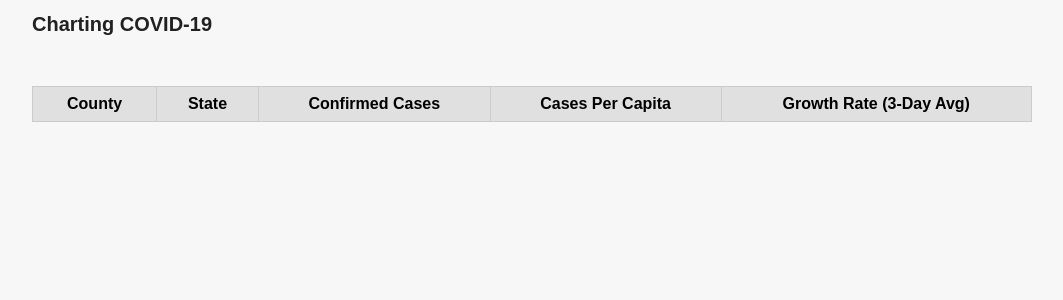
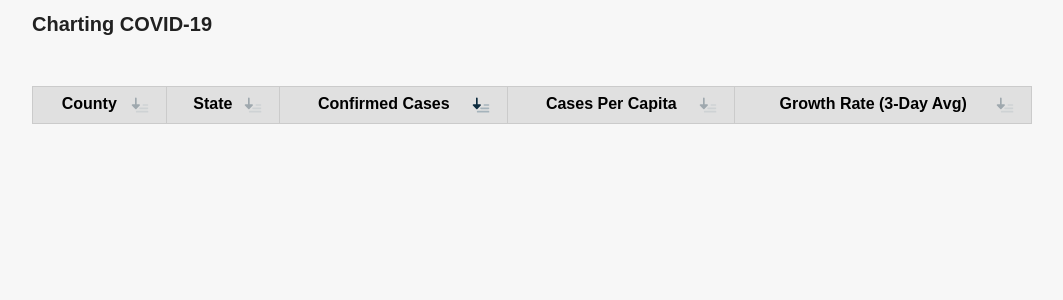
Before and after one commit to mattparrilla/chartingcovid, a Flask app: page / in a window 1280 px wide. Shown: the top 300 px of the page, without its empty margins (108-1171 px from the left). Run offline with Flask 2, Linux system fonts and the light colour scheme; lists and menus that the app fills with data are empty; style sheets or scripts are compiled from the project's sources.

Commit message:
Get column sorting working as intended

```diff
--- a/src/sass/_table.scss
+++ b/src/sass/_table.scss
@@ -15,6 +15,31 @@
   font: italic 85%/1 arial, sans-serif;
   padding: 1em 0;
   text-align: center;
+}
+
+th:before,
+th:before {
+  content: "";
+  float: right;
+  height: 2rem;
+  width: 2rem;
+  background-repeat: no-repeat;
+  background-size: contain;
+  background-image: url("/static/icons/descending.svg");
+  opacity: 0.3;
+}
+
+th.ascending:before {
+  background-image: url("/static/icons/ascending.svg");
+}
+
+th.descending:before,
+th.ascending:before {
+  opacity: 1;
+}
+
+th {
+  cursor: pointer;
 }
 
 td.number {
--- a/templates/table.html
+++ b/templates/table.html
@@ -3,7 +3,7 @@
     <tr>
       <th id="county_header" data-column="county">County</th>
       <th data-column="state">State</th>
-      <th data-column="cases">Confirmed Cases</th>
+      <th class="descending" data-column="cases">Confirmed Cases</th>
       <th data-column="cases_per_capita">Cases Per Capita</th>
       <th data-column="moving_avg">Growth Rate (3-Day Avg)</th>
     </tr>
```
Also changed, not shown: src/js/dataTable.js (+11 -3 lines), static/icons/ascending.svg (added), static/icons/descending.svg (added).
